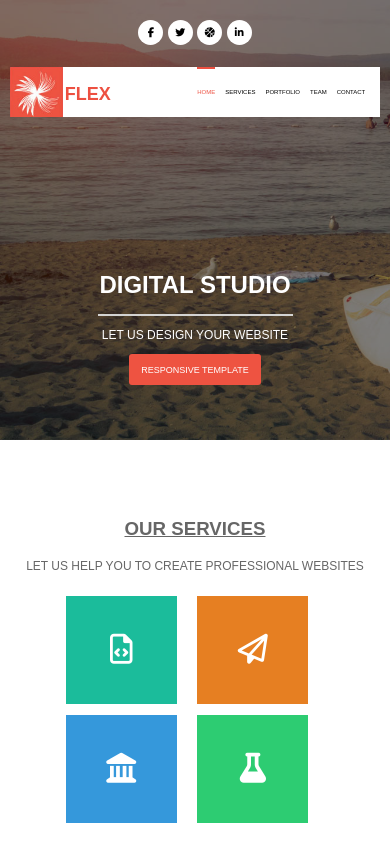
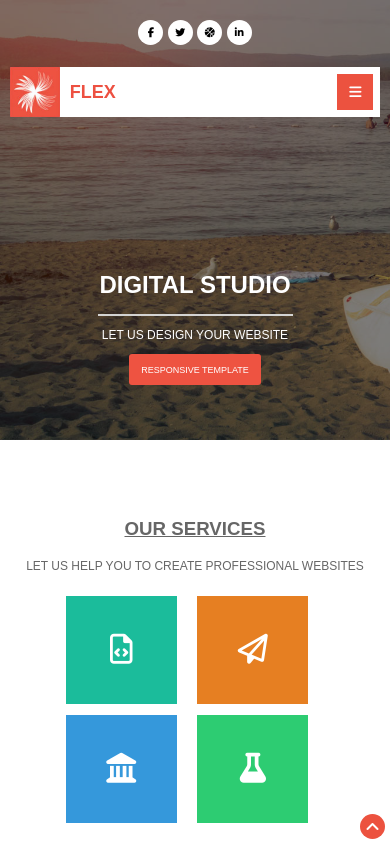
Before and after one commit to lyusinkaj/HTML-CSS, a plain HTML site: page index.html in a window 390 px wide. Shown: the top 844 px of the page. Drawn offline with Linux system fonts and the light colour scheme.

```diff
--- a/index.css
+++ b/index.css
@@ -42,10 +42,14 @@
     font-size: 8px;
 }
 
+.menu-items {
+    float: right;
+}
+
 .nav li {
-    float: right;
     position: relative;
     margin: 0 5px;
+    display: inline-block;
 }
 
 .nav li a {
@@ -70,6 +74,22 @@
     position: absolute;
     width: 100%;
     height: 2px;
+}
+
+.nav .mobile-menu {
+    display: none;
+    width: 36px;
+    height: 36px;
+    float: right;
+    position: relative;
+    top: 7px;
+    right: 7px;
+    text-align: center;
+    line-height: 36px;
+    font-size: 14px;
+    background: #EC523F;
+    color: white;
+    cursor: pointer;
 }
 
 .btn {
@@ -241,6 +261,21 @@
 section.sect {
     text-align: center;
 }
+
+.angleup {
+    bottom: 5px;
+    right: 5px;
+    position: fixed;
+    display: flex;
+    border-radius: 100%;
+    background-color: #EC523F;
+    color: #fff;
+    width: 25px;
+    height: 25px;
+    justify-content: center;
+    align-items: center;
+    text-decoration: none;
+}
 /* medias */
 @media only screen and (max-width: 900px) {
     .container {
@@ -255,26 +290,51 @@
 }
 
 @media only screen and (max-width: 570px) {
+    ul {
+        padding: 0;
+        height: 50px;
+        overflow: visible;
+    }
+
+    .logo > img {
+        height: 50px;
+    }
+
     .logo > h2 {
-        left: 55px;
+        left: 60px;
         font-size: 18px;
-        top: 2px;
+        top: 15px;
+        margin: 0;
+    }
+
+    .nav .mobile-menu {
+        display: inline-block;
+    }
+
+    .menu-items {
+        float: none;
+        position: relative;
+        top: 50px;
+        display: none;
+    }
+
+    .menu-items.opened {
+        display: block;
+    }
+
+    .nav li {
+        margin: 0;
+        display: block;
+        background-color: white;
     }
 
     .nav li a {
-        padding: 20px 0;
-        font-size: 8px;
+        padding: 20px 10px;
+        text-align: left;
     }
 
     .square {
         width: 30%;
         padding: 10% 0;
     }
-    .nav li a {
-        padding: 22px 0;
-        font-size: 6px;
-    }
-    .logo > img {
-        height: 53px;
-    }
 }
--- a/index.html
+++ b/index.html
@@ -26,11 +26,17 @@
                             <img src="./logo.jpg" alt="logo">
                             <h2>FLEX</h2>
                         </a>
-                        <li><a href="#contact">CONTACT</a></li>
-                        <li><a href="#team">TEAM</a></li>
-                        <li><a href ="#portfolio">PORTFOLIO</a></li>
-                        <li><a href="#service">SERVICES</a></li>
-                        <li class="active"><a href="#home">HOME</a></li>
+                        <div class="mobile-menu" onclick="toggleClass()">
+                            <i class="fas fa-bars"></i>
+                        </div>
+                        <div class="menu-items">
+                            <li class="active"><a href="#home">HOME</a></li>
+                            <li><a href="#service">SERVICES</a></li>
+                            <li><a href ="#portfolio">PORTFOLIO</a></li>
+                            <li><a href="#team">TEAM</a></li>
+                            <li><a href="#contact">CONTACT</a></li>
+                        </div>
+
                     </ul>
                 </div>
             </div>
@@ -39,11 +45,11 @@
             <hr>
             <p>LET US DESIGN YOUR WEBSITE</p>
             <div class="button">
-                    <button class="click">RESPONSIVE TEMPLATE</button>
+                <button class="click">RESPONSIVE TEMPLATE</button>
             </div>
         </section>
 
-        <section class="sect">
+        <section class="sect" id="service">
             <h3>OUR SERVICES</h3>
             <div class="second">
                 <p>LET US HELP YOU TO CREATE PROFESSIONAL WEBSITES</p>
@@ -54,7 +60,7 @@
             <div class="flask square"><i class="fas fa-flask"></i></div>
         </section>
 
-        <section class="sect">
+        <section class="sect" id="portfolio">
             <h5>OUR PORTFOLIO</h5>
             <div class="portfolio">
                 <p>WHAT WE HAVE DONE SO FAR</p>
@@ -71,7 +77,22 @@
                     <div class="img8 square"></div>
                 </div>
             </div>
+
+                <a href="#" class="angleup"><i class="fas fa-angle-up"></i></a>
+
         </section>
     </div>
+
+    <script>
+        function toggleClass() {
+            var x = document.getElementsByClassName('menu-items')[0];
+
+            if (x.className === 'menu-items') {
+                x.className += ' opened';
+            } else {
+                x.className = 'menu-items';
+            }
+        }
+    </script>
 </body>
 </html>
```
